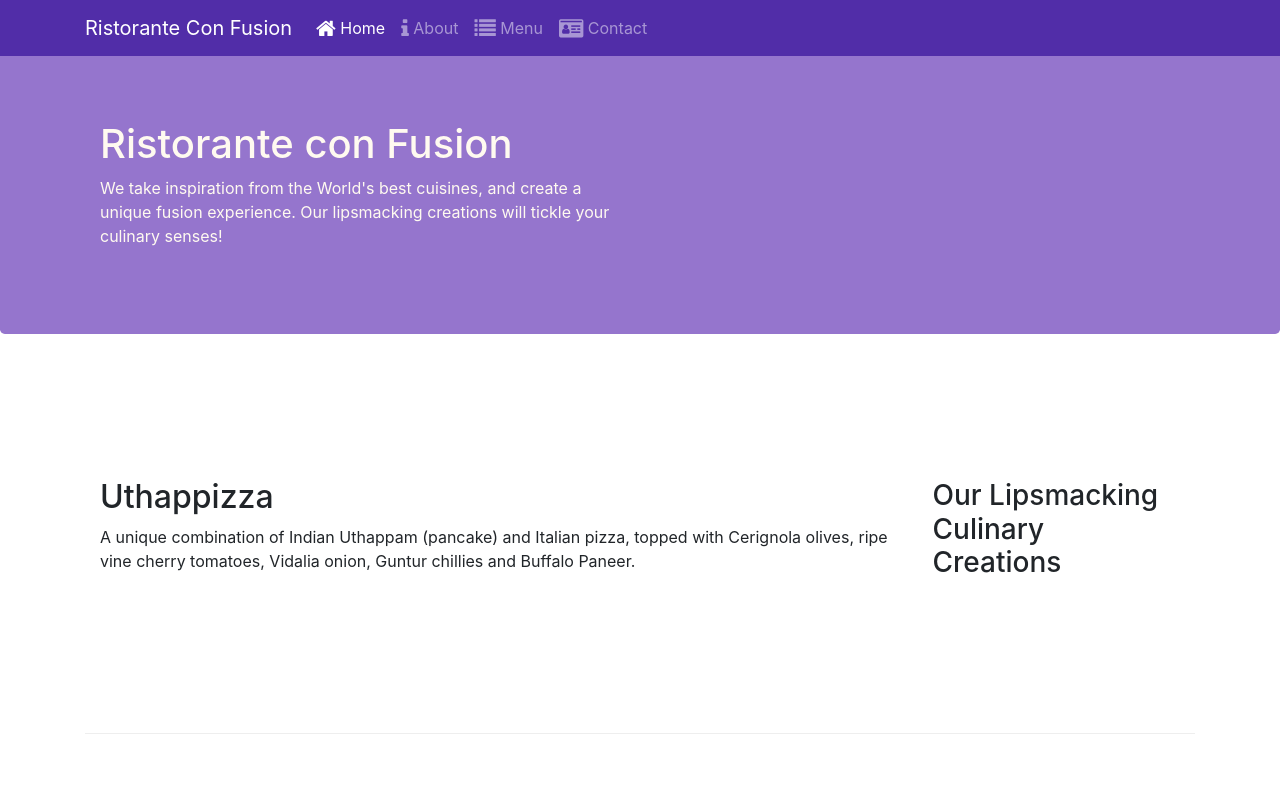
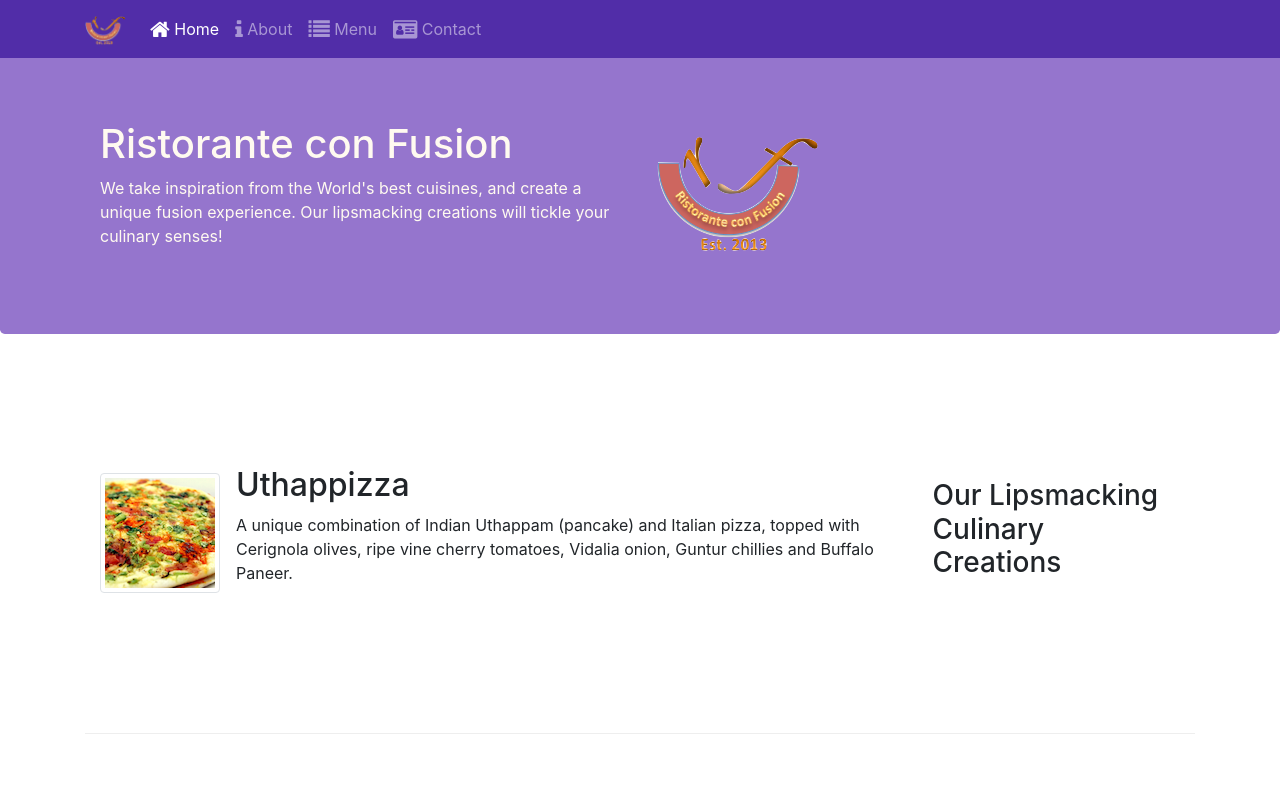
Before and after one commit to guldenbelli/conFusion, a website: page index.html in a window 1280 px wide. Shown: the top 800 px of the page. Drawn offline with nearby package versions, Linux system fonts and the light colour scheme.

Commit message:
Images and Media

```diff
--- a/index.html
+++ b/index.html
@@ -22,7 +22,7 @@
           <button class="navbar-toggler" type="button" data-toggle="collapse" data-target="#Navbar">
                 <span class="navbar-toggler-icon"></span>
             </button>
-           <a class="navbar-brand" href="#">Ristorante Con Fusion</a>
+           <a class="navbar-brand" href="#"><img src="img/logo.png" height="30" width="41"></a>
            <div class="collapse navbar-collapse" id="Navbar">
                 <ul class="navbar-nav mr-auto">
                     <li class="nav-item active"><a class="nav-link" href="#"><span class="fa fa-home fa-lg"></span> Home</a></li>
@@ -39,10 +39,10 @@
             <div class="row row-header">
                 <div class="col-12 col-sm-6">
                     <h1>Ristorante con Fusion</h1>
-    <!-- Task 3 -  hide the descriptions only for extra small screens -->
                     <p class="d-none d-sm-block">We take inspiration from the World's best cuisines, and create a unique fusion experience. Our lipsmacking creations will tickle your culinary senses!</p>
                 </div>
-                <div class="col-12 col-sm">
+                <div class="col-12 col-sm align-self-center">
+                  <img src="img/logo.png" class="img-fluid">
                 </div>
             </div>
         </div>
@@ -54,9 +54,14 @@
                 <h3>Our Lipsmacking Culinary Creations</h3>
             </div>
             <div class="col col-sm order-sm-first col-md">
-                <h2>Uthappizza</h2>
+              <div class="media">
+                <img class="d-flex mr-3 img-thumbnail align-self-center"
+                    src="img/Uthappizza.png" alt="uthappizza">
+                  <div class="media-body">
+                    <h2 class="mt-0">Uthappizza</h2>
                     <p class="d-none d-sm-block">A unique combination of Indian Uthappam (pancake) and Italian pizza, topped with Cerignola olives, ripe vine cherry tomatoes, Vidalia onion, Guntur chillies and Buffalo Paneer.</p>
-
+                  </div>
+              </div>
           </div>
       </div>
 
@@ -76,9 +81,15 @@
                 <h3>Meet our Culinary Specialists</h3>
             </div>
             <div class="col col-sm order-sm-first col-md">
+              <div class="media">
+                <img class="d-flex mr-3 img-thumbnail align-self-center"
+                src="img/Alberto.png" alt="alberto">
+                <div class="media-body">
                   <h2>Alberto Somayya</h2>
                   <h4>Executive Chef</h4>
                   <p class="d-none d-sm-block">Award winning three-star Michelin chef with wide International experience having worked closely with whos-who in the culinary world, he specializes in creating mouthwatering Indo-Italian fusion experiences. </p>
+                </div>
+              </div>
             </div>
         </div>
     </div>
```
Also changed, not shown: aboutus.html (+1 -1 lines), contactus.html (+1 -1 lines), img/alberto.png (added), img/buffet.png (added), img/logo.png (added), img/uthappizza.png (added), 1 other file. Lines whose indentation alone changed are shown as unchanged.
